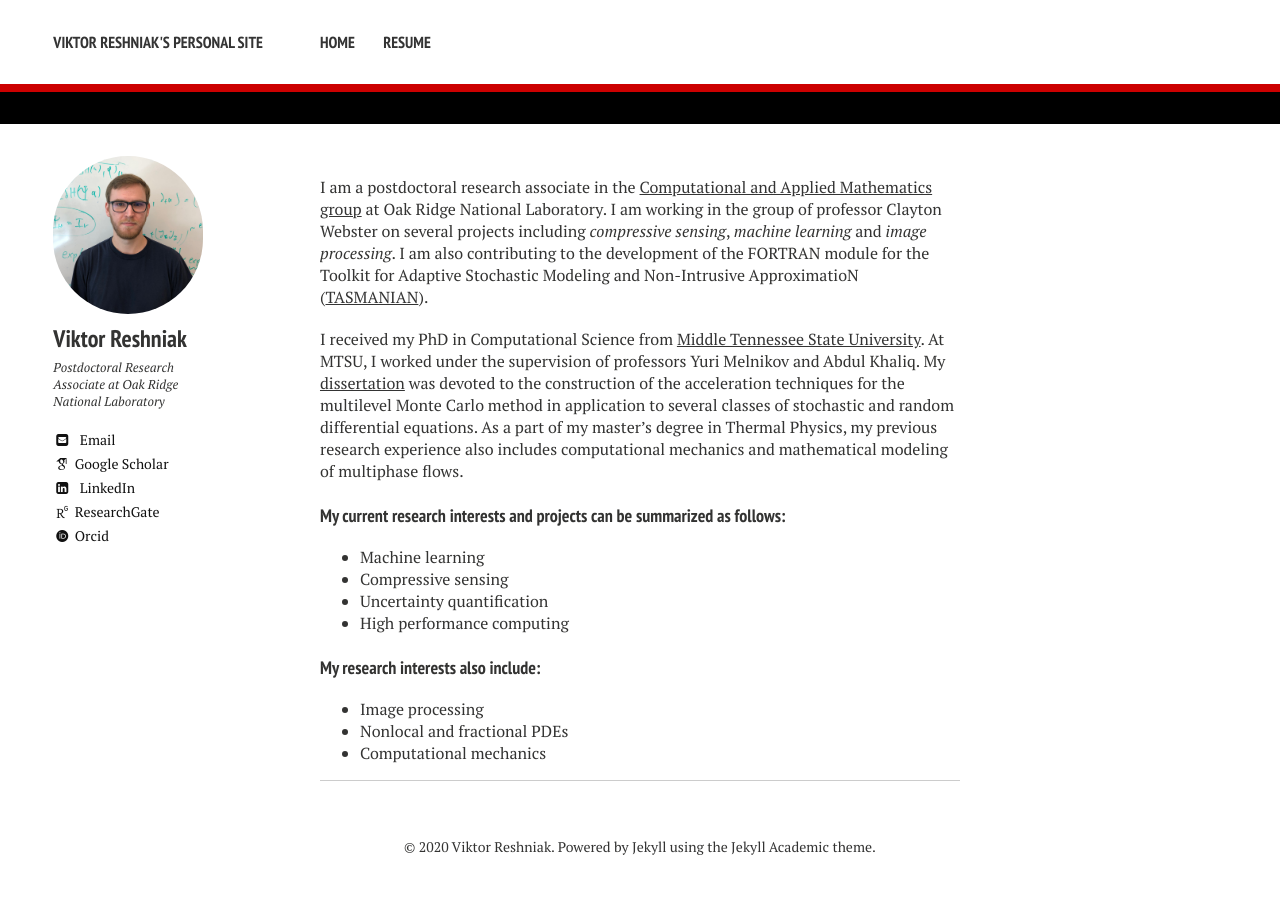
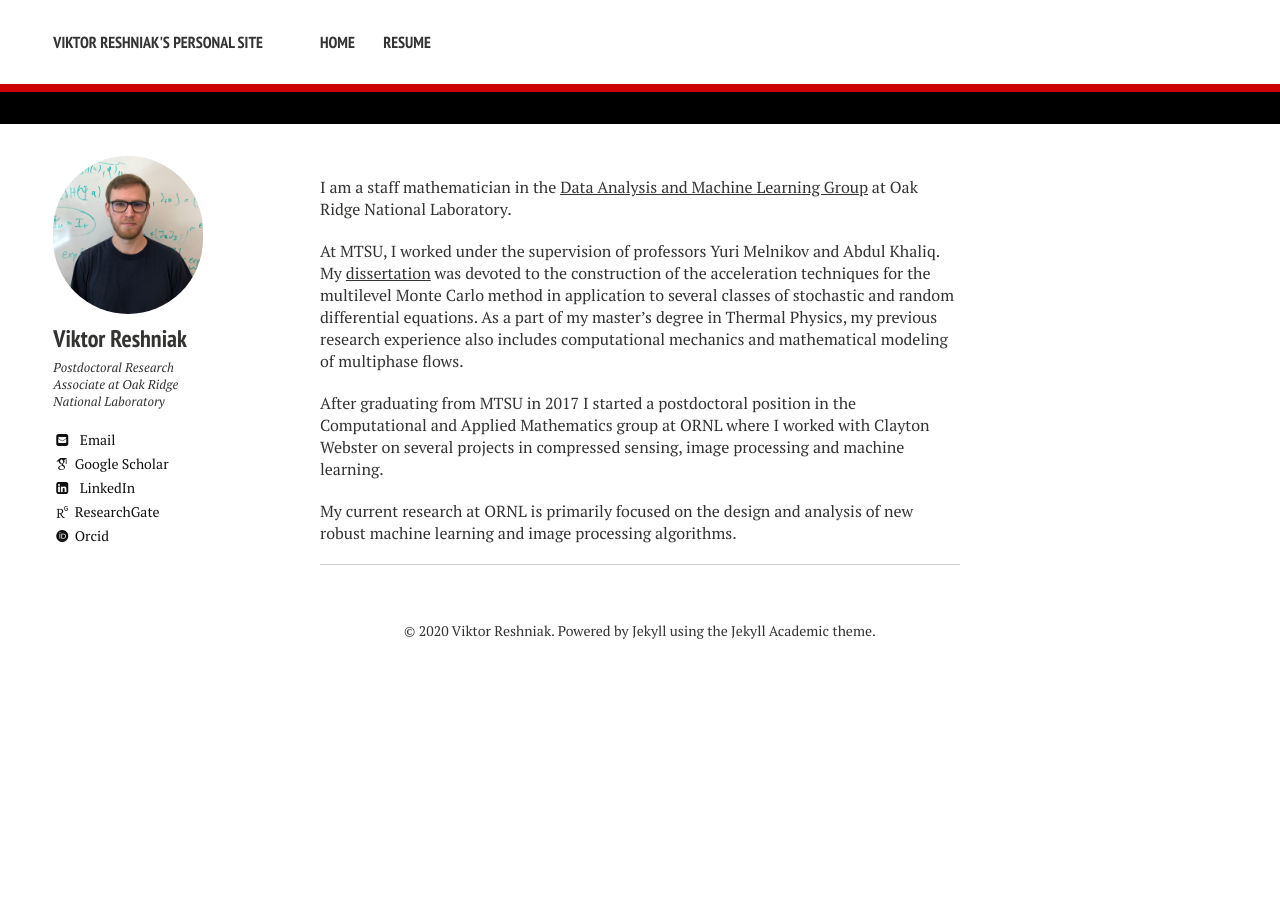
Before and after one commit to vreshniak/vreshniak.github.io, a Jekyll site: the page built from index.md, in a window 1280 px wide. Built offline with Jekyll 4.4.1, drawn with Linux system fonts in a browser that asks for light colours; nearby versions of some CDN libraries; some web fonts are replaced.

Commit message:
Update index.md

```diff
--- a/index.md
+++ b/index.md
@@ -3,20 +3,31 @@ layout: page
 excerpt: "About Me..."
 ---
 
-I am a postdoctoral research associate in the [Computational and Applied Mathematics group](https://cam.ornl.gov) at Oak Ridge National Laboratory. <!-- ](https://www.ornl.gov). -->
-<!-- under the supervision of Dr. Clayton Webster. -->
+<!-- I am a postdoctoral research associate in the [Computational and Applied Mathematics group](https://cam.ornl.gov) at Oak Ridge National Laboratory.
 I am working in the group of professor Clayton Webster on several projects including *compressive sensing*, *machine learning* and *image processing*.
 I am also contributing to the development of the FORTRAN module for the Toolkit for Adaptive Stochastic Modeling and Non-Intrusive ApproximatioN ([TASMANIAN](https://tasmanian.ornl.gov/index.html)).
 
 
 I received my PhD in Computational Science from [Middle Tennessee State University](http://www.mtsu.edu/programs/computational-science-phd/index.php).
-At MTSU, I worked under the supervision of professors Yuri Melnikov and Abdul Khaliq. <!--  at the department of Mathematical Sciences. -->
+At MTSU, I worked under the supervision of professors Yuri Melnikov and Abdul Khaliq.
+My [dissertation](http://jewlscholar.mtsu.edu/bitstream/handle/mtsu/5281/Reshniak_mtsu_0170E_10781.pdf?sequence=1&isAllowed=y) was devoted to the construction of the acceleration techniques for the multilevel Monte Carlo method in application to several classes of stochastic and random differential equations.
+As a part of my master's degree in Thermal Physics, my previous research experience also includes computational mechanics and mathematical modeling of multiphase flows. -->
+
+I am a staff mathematician in the [Data Analysis and Machine Learning Group](https://csmd.ornl.gov/group/data-analysis-and-ml) at Oak Ridge National Laboratory.
+
+At MTSU, I worked under the supervision of professors Yuri Melnikov and Abdul Khaliq.
 My [dissertation](http://jewlscholar.mtsu.edu/bitstream/handle/mtsu/5281/Reshniak_mtsu_0170E_10781.pdf?sequence=1&isAllowed=y) was devoted to the construction of the acceleration techniques for the multilevel Monte Carlo method in application to several classes of stochastic and random differential equations.
 As a part of my master's degree in Thermal Physics, my previous research experience also includes computational mechanics and mathematical modeling of multiphase flows.
 
+After graduating from MTSU in 2017 I started a postdoctoral position in the Computational and Applied Mathematics group at ORNL where I worked with Clayton Webster on several projects in compressed sensing, image processing and machine learning.
+
+My current research at ORNL is primarily focused on the design and analysis of new robust machine learning and image processing algorithms.
+
+
+
 
 <!-- ### Research Interests and Projects: -->
-
+<!--
 #### My current research interests and projects can be summarized as follows:
 
 - Machine learning
@@ -28,7 +39,7 @@ As a part of my master's degree in Thermal Physics, my previous research experie
 
 - Image processing
 - Nonlocal and fractional PDEs
-- Computational mechanics
+- Computational mechanics -->
 
 <!-- {% for page in site.pages %}
 	{{ page.url }}<br>
```
